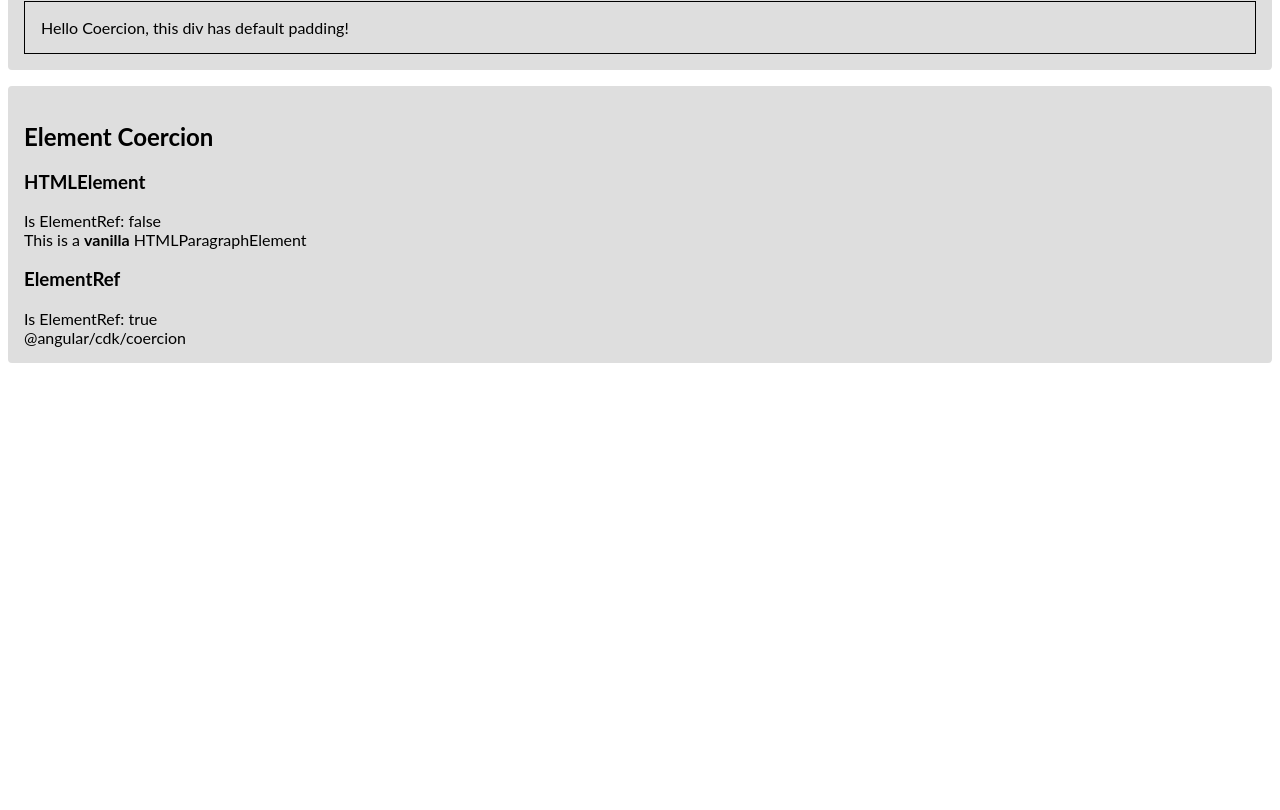
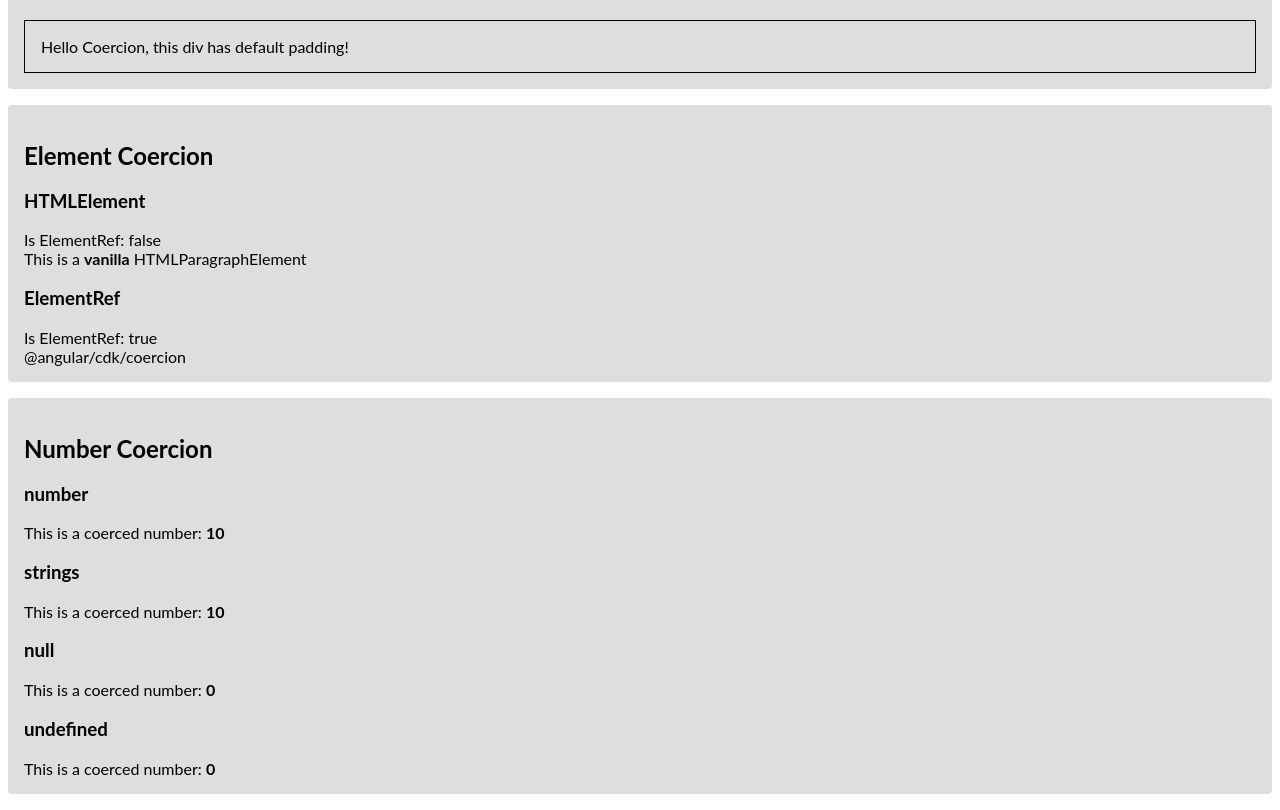
Before and after one commit to umairhm/angular-cdk-coercion, an Angular app: page / in a window 1280 px wide. Shown: the part 1790-2600 px from the top of the page. Before the commit the page ends 2169 px from the top, so only its background shows below. Built offline with nearby package versions, Linux system fonts and the light colour scheme.

Commit message:
chore: added number coercion

```diff
--- a/src/app/app.component.html
+++ b/src/app/app.component.html
@@ -4,6 +4,7 @@
   <li><a href="#boolean-coercion">Boolean Coercion</a></li>
   <li><a href="#css-pixel-coercion">CSS Pixel Coercion</a></li>
   <li><a href="#element-coercion">Element Coercion</a></li>
+  <li><a href="#number-coercion">Number Coercion</a></li>
 </ul>
 <section class="wrapper" id="array-coercion">
   <h2>Array Coercion</h2>
@@ -91,3 +92,22 @@
     <element-coercion [element]="elementRef"></element-coercion>
   </section>
 </section>
+<section class="wrapper" id="number-coercion">
+  <h2>Number Coercion</h2>
+  <section>
+    <h3>number</h3>
+    <number-coercion [count]="10"></number-coercion>
+  </section>
+  <section>
+    <h3>strings</h3>
+    <number-coercion count="10"></number-coercion>
+  </section>
+  <section>
+    <h3>null</h3>
+    <number-coercion [count]="nullValue"></number-coercion>
+  </section>
+  <section>
+    <h3>undefined</h3>
+    <number-coercion [count]="undefinedValue"></number-coercion>
+  </section>
+</section>
--- a/src/app/app.module.ts
+++ b/src/app/app.module.ts
@@ -7,6 +7,7 @@ import { ArrayCoercionComponent } from './array-coercion.component';
 import { BooleanCoercionComponent } from './boolean-coercion.component';
 import { CssPixelCoercionComponent } from './css-pixel-coercion.component';
 import { ElementCoercionComponent } from './element-coercion.component';
+import { NumberCoercionComponent } from './number-coercion.component';
 
 @NgModule({
   imports:      [ BrowserModule, FormsModule ],
@@ -15,7 +16,8 @@ import { ElementCoercionComponent } from './element-coercion.component';
     ArrayCoercionComponent,
     BooleanCoercionComponent,
     CssPixelCoercionComponent,
-    ElementCoercionComponent
+    ElementCoercionComponent,
+    NumberCoercionComponent
   ],
   bootstrap:    [ AppComponent ]
 })
--- a/src/app/boolean-coercion.component.ts
+++ b/src/app/boolean-coercion.component.ts
@@ -11,8 +11,8 @@ export class BooleanCoercionComponent  {
   // Declare private properties to hold coerced boolean value
   private _coercedBoolean: boolean;
 
-  // Use getters to return private properties
-  // Use setters to call coerceArray method and convert passed values to arrays
+  // Use getter to return private property
+  // Use setter to call coerceArray method and convert passed value to boolean
   @Input()
   get someFlag(): boolean {
     return this._coercedBoolean;
--- a/src/app/css-pixel-coercion.component.ts
+++ b/src/app/css-pixel-coercion.component.ts
@@ -19,8 +19,8 @@ export class CssPixelCoercionComponent  {
   // Declare private properties to hold coerced pixel value
   private _coercedPixel: string;
 
-  // Use getters to return private properties
-  // Use setters to call coerceArray method and convert passed values to arrays
+  // Use getter to return private property
+  // Use setter to call coerceArray method and convert passed value to pixel value
   @Input()
   get cssPixel(): string {
     return this._coercedPixel;
--- a/src/app/element-coercion.component.ts
+++ b/src/app/element-coercion.component.ts
@@ -16,8 +16,8 @@ export class ElementCoercionComponent  {
 
   isElementRef = false;
 
-  // Use getters to return private properties
-  // Use setters to call coerceElement method and convert passed values to native element
+  // Use getters to return private property
+  // Use setters to call coerceElement method and convert passed value to native element
   @Input()
   get element(): Element {
     return this._coercedElement;
--- /dev/null
+++ b/src/app/number-coercion.component.ts
@@ -0,0 +1,23 @@
+import { Component, Input } from '@angular/core';
+import { coerceNumberProperty } from '@angular/cdk/coercion';
+
+@Component({
+  selector: 'number-coercion',
+  template: `
+    This is a coerced number: <strong>{{count}}</strong>
+  `
+})
+export class NumberCoercionComponent  {
+  // Declare private properties to hold coerced number value
+  private _coercedNumber: number;
+
+  // Use getters to return private property
+  // Use setters to call coerceNumberProperty method and convert passed value to number
+  @Input()
+  get count(): number {
+    return this._coercedNumber;
+  }
+  set count(val: number) {
+    this._coercedNumber = coerceNumberProperty(val);
+  }
+}
```
